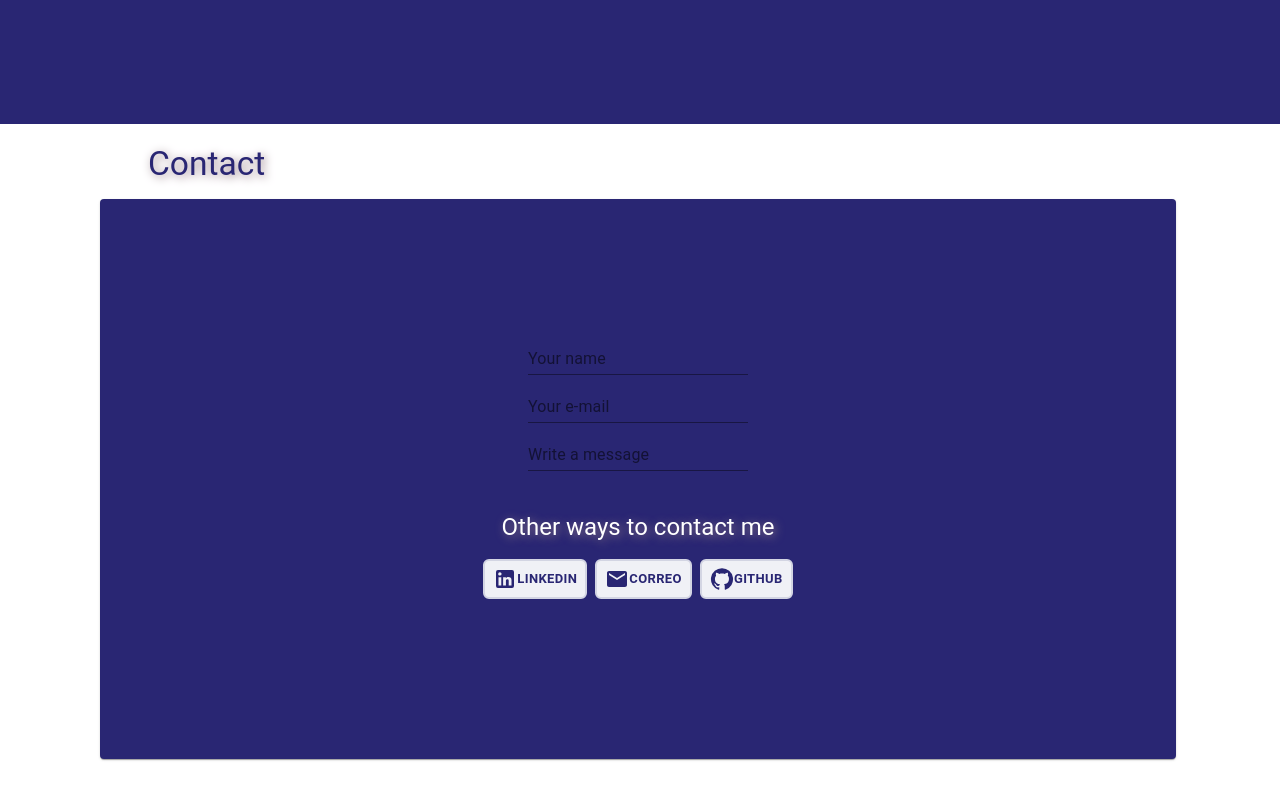
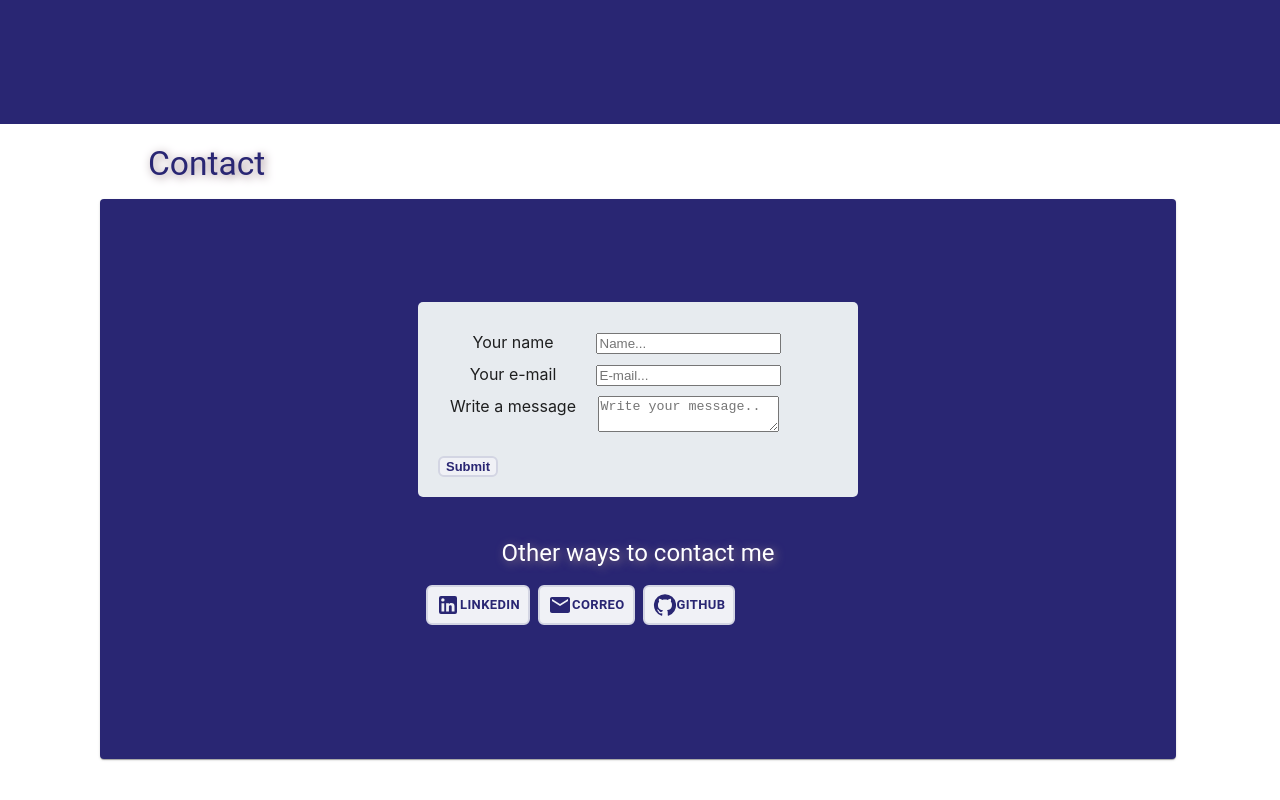
Before and after one commit to MarleenMs/Portfolio, a React (Create React App) app in the folder my-app/: page / in a window 1280 px wide. Shown: the part 2676-3476 px from the top of the page. Built offline with nearby package versions, Linux system fonts and the light colour scheme.

Commit message:
mejora vista del formulario

```diff
--- a/my-app/src/Components/Contact.js
+++ b/my-app/src/Components/Contact.js
@@ -2,7 +2,7 @@ import React, {useState} from "react";
 import LinkedInIcon from '@mui/icons-material/LinkedIn';
 import GitHubIcon from '@mui/icons-material/GitHub';
 import EmailIcon from '@mui/icons-material/Email';
-import {Button, Card, CardContent, makeStyles, TextField, Typography} from "@material-ui/core"
+import {Button, Card, CardContent, makeStyles, Typography} from "@material-ui/core"
 import CardActions from "@material-ui/core/CardActions/CardActions";
 import { withStyles } from "@material-ui/core/styles";
 
@@ -24,9 +24,34 @@ function Contact({title, dark, id}){
                   <CardContent className={classes.CardContent}>
                     <div className={classes.formDiv}>
                     <form className={classes.form} nonvalidate autoComplete="off">
-                      <TextField label="Your name"/> <br/>
-                      <TextField label="Your e-mail"/> <br/>
-                      <TextField label="Write a message"/> <br/>
+                      <div className={classes.row}>
+                        <div class={classes.col25}>
+                          <label class={classes.label}>Your name</label> <br/>
+                        </div>
+                        <div class={classes.col75}>
+                          <input type="text" id="fname" name="name" placeholder="Name..."></input>
+                        </div>
+                      </div>
+                        <div className={classes.row}>
+                        <div class={classes.col25}>
+                          <label class={classes.label}>Your e-mail</label> <br/>
+                        </div>
+                        <div class={classes.col75}>
+                          <input type="text" id="fmail" name="mail" placeholder="E-mail..."></input>
+                        </div>
+                      </div>
+                    <div className={classes.row}>
+                      <div class={classes.col25}>
+                        <label class={classes.label}>Write a message</label> <br/>
+                      </div>
+                      <div class={classes.col75}>
+                        <textarea id="subject" name="subject" placeholder="Write your message.." ></textarea>
+                      </div>
+                    </div>
+                    <br/>
+                    <div className={classes.row}>
+                      <input className={classes.cvButton} type="submit" value="Submit"/>
+                    </div>
                     </form>
                     </div>
 
@@ -103,7 +128,32 @@ const useStyles = makeStyles((theme) => ({
 
   },
   formDiv:{
-
+    borderRadius: "5px",
+    backgroundColor: "#e7ebef",
+    padding: "20px",
+    width: "400px",
+  },
+  label: {
+  width: "150%",
+  paddingRight: "70px",
+  marginRight: "100px",
+  display: "inline-block",
+},
+  col25: {
+    float: "left",
+    width: "25%",
+    marginTop: "10px",
+  },
+  col75: {
+    float: "left",
+    width: "75%",
+    marginTop: "10px",
+  },
+  /* Clear floats after the columns */
+  row: {
+    content: "",
+    display: "table",
+    clear: "both",
   },
   cardMedia:{
     borderRadius: "10px",
```
